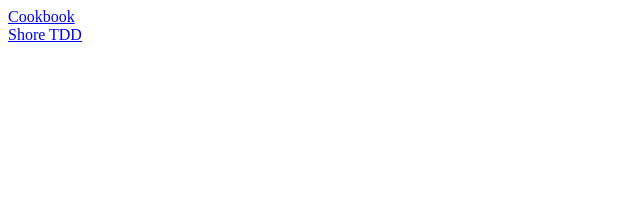
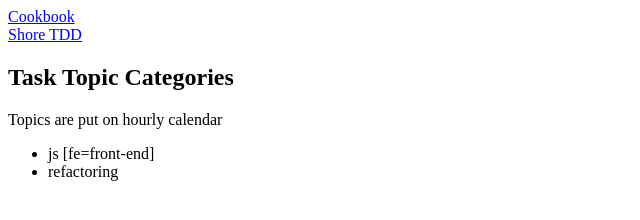
Before and after one commit to lederle/lederle.github.io, a plain HTML site: page index.html in a window 1280 px wide. Shown: the whole page, without its empty margins (0-640 px from the left). Drawn offline with Linux system fonts and the light colour scheme.

Commit message:
update top index page

```diff
--- a/index.html
+++ b/index.html
@@ -1,3 +1,9 @@
 <a href="cookbook/main.html">Cookbook</a>
 <br>
 <a href="lptdd/main.html">Shore TDD</a>
+<h2>Task Topic Categories</h2>
+<p>Topics are put on hourly calendar</p>
+<ul>
+<li>js [fe=front-end]</li>
+<li>refactoring</li>
+</ul>
```
